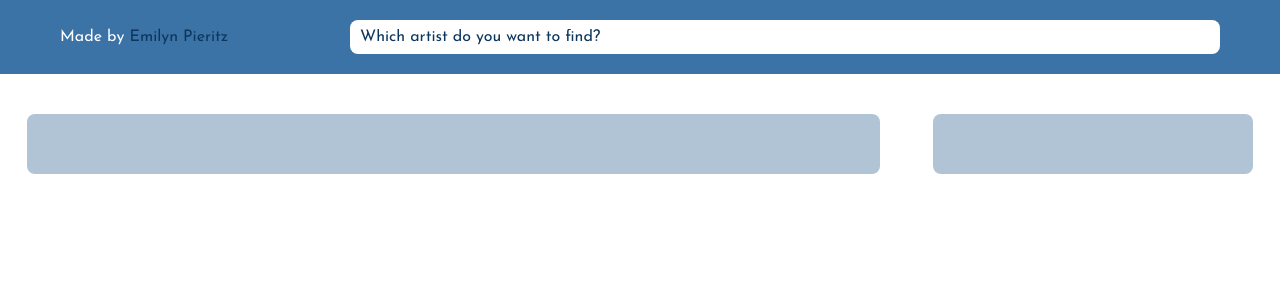
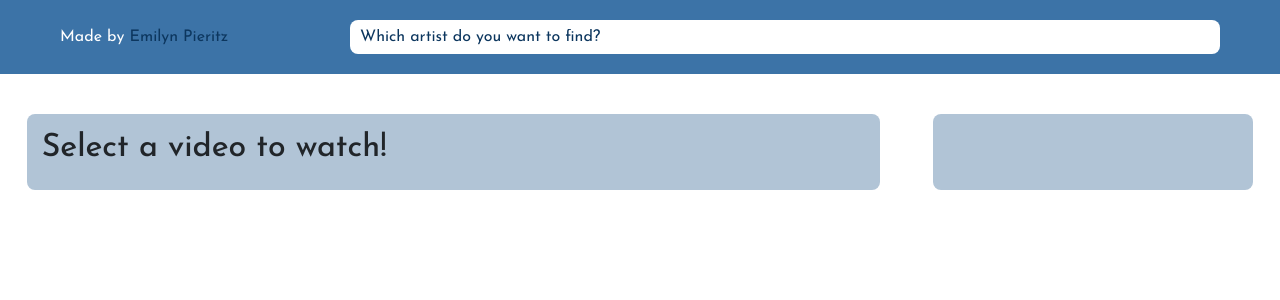
Before and after one commit to ecpieritz/artist-search, a React (Create React App) app: page / in a window 1280 px wide. Shown: the top 300 px of the page. Built offline with nearby package versions, Linux system fonts and the light colour scheme.

Commit message:
Added ReactPlayer

```diff
--- a/src/components/list/index.js
+++ b/src/components/list/index.js
@@ -1,16 +1,14 @@
 import React, { Component } from "react";
 import { connect } from 'react-redux';
-import {startVideo} from '../../store/actions/startvideoAC';
+import { startVideo } from '../../store/actions/startvideoAC';
 
 import "./index.scss"
 
 class List extends Component {
   loadListVideos(video) {
     return (
-      <div className="list__item" onClick={()=> this.props.start(video)} key={video.etag}>
-        <a className="list__item__thumbnail" href="#">
-          <img src={video.snippet.thumbnails.default.url} alt="" />
-        </a>
+      <div className="list__item" onClick={() => this.props.start(video)} key={video.etag}>
+        <img className="list__item__thumbnail" src={video.snippet.thumbnails.default.url} alt="" />
         <div className="list__item__title">
           <a href="#"><strong>{video.snippet.title}</strong></a>
         </div>
@@ -21,7 +19,7 @@ class List extends Component {
   render() {
     return (
       <aside className="list col-md-3">
-        {this.props.videos.map(video =>{
+        {this.props.videos.map(video => {
           return this.loadListVideos(video)
         })}
       </aside>
@@ -29,9 +27,9 @@ class List extends Component {
   }
 };
 
-const mapDispatchToProps = (dispatch)=>{
-  return{
-    start: (video)=> dispatch(startVideo(video))
+const mapDispatchToProps = (dispatch) => {
+  return {
+    start: (video) => dispatch(startVideo(video))
   }
 }
 
--- a/src/components/list/index.scss
+++ b/src/components/list/index.scss
@@ -9,19 +9,15 @@
     margin-bottom: 20px;
 
     &__thumbnail{
-      max-width: 100%;
+      margin-bottom: 5px;
+      border-radius: 8px;
+      width: 100%;
 
-      img{
-        margin-bottom: 5px;
-        border-radius: 8px;
-        width: 100%;
-      }
 
       &:hover{
         opacity: .8;
-        img{
-          transition: .5s ease all
-        }
+        transition: .5s ease all;
+        cursor: pointer;
       }
     }
 
--- a/src/components/video/index.js
+++ b/src/components/video/index.js
@@ -1,4 +1,6 @@
 import React, { Component } from "react";
+import { connect } from 'react-redux';
+import ReactPlayer from 'react-player';
 import "./index.scss"
 
 class Video extends Component {
@@ -6,13 +8,30 @@ class Video extends Component {
     return (
       <main className="main col-md-8">
         <div className="video">
-          <div className="video__media"></div>
-          <div className="video__title"></div>
-          <div className="video__description"></div>
+          {
+            !this.props.video && (
+              <h2>Select a video to watch!</h2>
+            )
+          }
+
+          {
+            this.props.video && (
+              <ReactPlayer
+                url={"https://www.youtube.com/watch?v="
+                + this.props.video.id.videoId}
+                width='100%' height='450px' />
+            )
+          }
         </div>
       </main>
     )
   }
 };
 
-export default Video
+const mapStateToProps = (state => {
+  return {
+    videos: state.startVideo.video
+  }
+})
+
+export default connect(mapStateToProps, null)(Video)
--- a/src/store/reducers/searchRD.js
+++ b/src/store/reducers/searchRD.js
@@ -5,7 +5,7 @@ const SET_STATE = {
 }
 
 export default function search (state = SET_STATE, action){
-  switch(action/*,type*/){
+  switch(action.type){
     case 'SEARCH_VIDEO':
       return{
         videos:[],
--- a/src/store/reducers/startvideoRD.js
+++ b/src/store/reducers/startvideoRD.js
@@ -3,7 +3,7 @@ const SET_STATE = {
 }
 
 export default function startVideo(state = SET_STATE, action) {
-  if (action/*,type*/ === "START_VIDEO") {
+  if (action.type === "START_VIDEO") {
     return {
       videos: action.videos
     }
```
